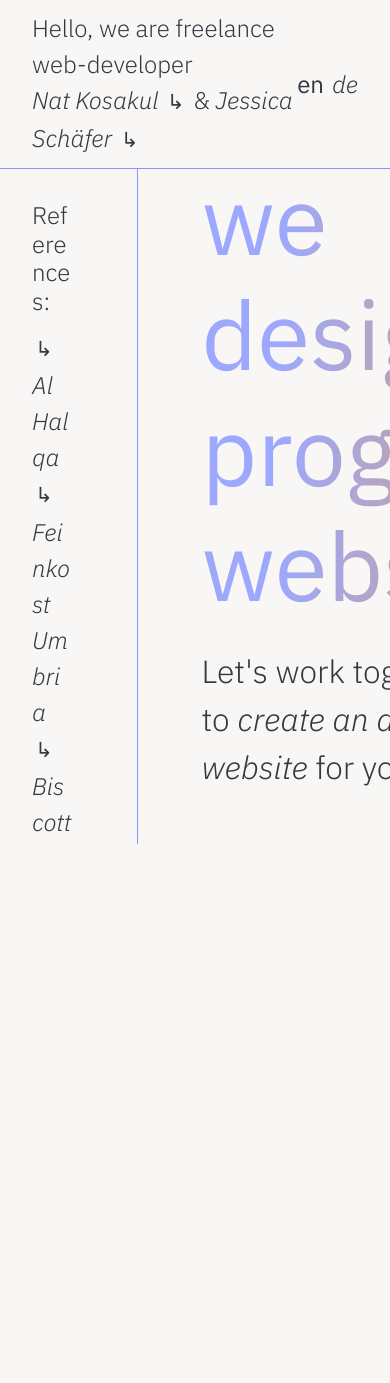
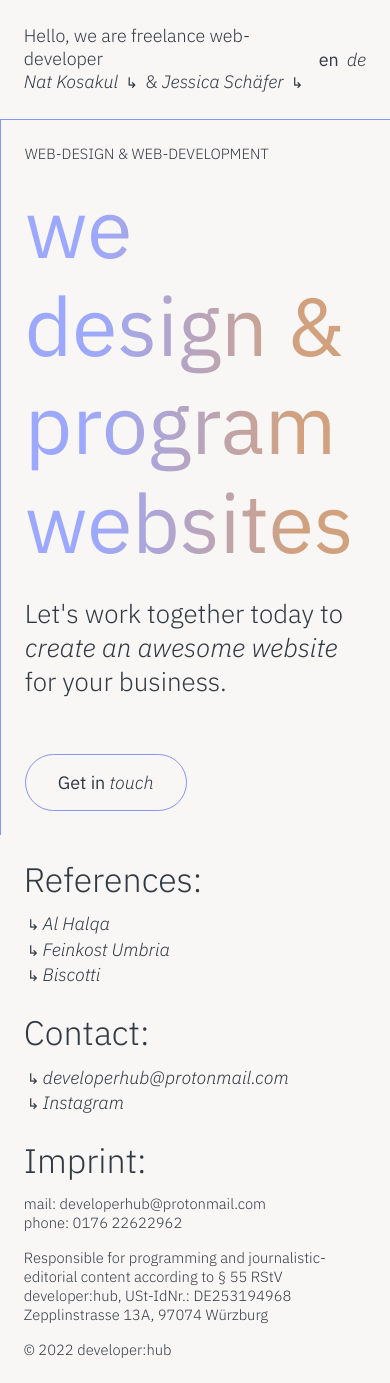
Before and after one commit to schaeferjessica/developer-hub, a Nuxt app: page / in a window 390 px wide. Before the commit the page ends 844 px from the top, so only its background shows below. Built offline with nearby package versions, Linux system fonts and the light colour scheme.

Commit message:
feat: add media queries

```diff
--- a/styles/aside.scss
+++ b/styles/aside.scss
@@ -1,8 +1,5 @@
 .grid__aside {
-  padding-top: 2rem;
-  padding-bottom: 2rem;
-  padding-right: 4rem;
-  padding-left: 2rem;
+  padding: calc(1rem + 2vw);
   overflow: scroll;
   scrollbar-color: var(--color-primary) var(--color-background);
   scrollbar-width: none;
@@ -10,27 +7,24 @@
 
 .contact,
 .imprint {
-  margin-top: 3rem;
+  margin-top: calc(1rem + 2vw);
 }
 
 .address__link {
-  font-size: 1rem;
+  font-size: calc( 0.8rem + 0.5vw);
   font-style: normal;
   display: block;
 }
 
-.imprint__text {
-  margin-top: 1rem;
-  font-size: 1rem;
-}
-
+.imprint__text,
 .copyright {
   margin-top: 1rem;
-  font-size: 1rem;
+  font-size: calc( 0.8rem + 0.5vw);
+  display: block;
 }
 
 .arrow {
-  font-size: 1.3rem;
+  font-size: calc(0.8rem + 0.5vw);
   font-style: normal;
   display: inline-block;
   padding: 0.2rem;
--- a/styles/elements.scss
+++ b/styles/elements.scss
@@ -8,8 +8,8 @@
 body {
   font-family: 'IBM Plex Sans', 'Roboto', sans-serif;
   font-weight: 300;
-  font-size: 1.5rem;
-  line-height: 1.5;
+  font-size: calc(1rem + 0.5vw);
+  line-height: auto;
   color: var(--color-text);
   background-color: var(--color-background);
   padding: 0;
@@ -20,7 +20,11 @@ body {
   hyphens: auto;
   word-wrap: break-word;
   overflow-wrap: break-word;
-  overflow: hidden;
+
+
+  @media (min-width: 800px) {
+    overflow: hidden;
+  }
 }
 
 a {
@@ -76,7 +80,7 @@ abbr {
 }
 
 h1 {
-  font-size: 6.0rem;
+  font-size: calc(5rem + 0.5vw);
   font-weight: 400;
   line-height: 1.2;
   margin: 0;
@@ -95,7 +99,7 @@ h1:hover {
 }
 
 h2 {
-  font-size: 1.5rem;
+  font-size: calc(2rem + 0.5vw);
   font-weight: 300;
   line-height: 1.2;
   margin: 0;
--- a/styles/header.scss
+++ b/styles/header.scss
@@ -1,11 +1,19 @@
 .grid {
   display: grid;
-  grid-template-columns: 35% 65%;
-  grid-template-rows: 20% 80%;
   grid-template-areas:
     "header header"
-    "aside main";
-  height: 100vh;
+    "main main"
+    "aside aside";
+
+  @media (min-width: 800px) {
+    display: grid;
+    grid-template-columns: 35% 65%;
+    grid-template-rows: 20% 80%;
+    grid-template-areas:
+      "header header"
+      "aside main";
+    height: 100vh;
+  }
 }
 
 .grid__header { grid-area: header; }
@@ -17,7 +25,7 @@
   justify-content: space-between;
   align-items: center;
   border-bottom: 1px solid var(--color-primary);
-  padding: 2rem;
+  padding: calc(1rem + 2vw);
 }
 
 .language-switch {
--- a/styles/main.scss
+++ b/styles/main.scss
@@ -1,9 +1,6 @@
 .grid__main {
   border-left: 1px solid var(--color-primary);
-  padding-top: 2rem;
-  padding-bottom: 2rem;
-  padding-right: 2rem;
-  padding-left: 4rem;
+  padding: calc(1rem + 2vw);
   display: flex;
   flex-direction: column;
   justify-content: center;
@@ -14,7 +11,7 @@
 }
 
 .tagline {
-  font-size: 1.2rem;
+  font-size: calc( 0.8rem + 0.5vw);
   text-transform: uppercase;
 }
 
@@ -23,12 +20,11 @@
 }
 
 .text {
+  font-size: calc( 1.5rem + 0.5vw);
   margin-top: 1.5rem;
-  font-size: 2rem;
 }
 
 .button {
-  font-size: 1.5rem;
   border: 1px solid var(--color-primary);
   border-radius: 50px;
   padding: 1rem 2rem;
```
Also changed, not shown: 1 other file (tests, documents, lock files or other folders).
